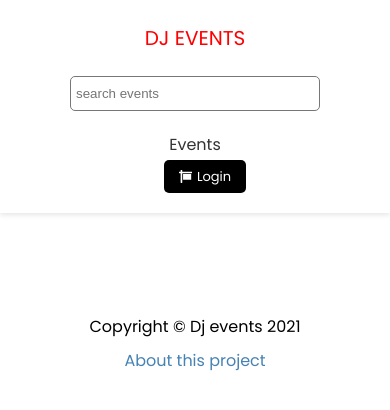
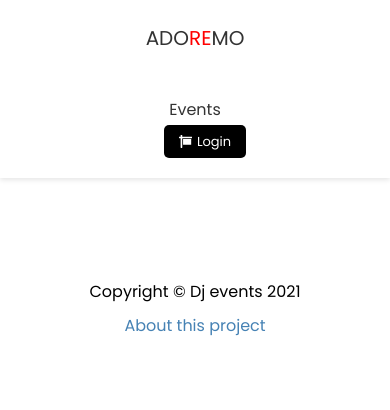
Before and after one commit to MiguelARam27/Next-Project, a Next.js app in the folder frontend/: page /account/login in a window 390 px wide. Shown: the top 410 px of the page. Built offline with nearby package versions, Linux system fonts and the light colour scheme; no server answers.

Commit message:
Header dropdown css

```diff
--- a/frontend/components/Header.js
+++ b/frontend/components/Header.js
@@ -1,5 +1,5 @@
 import Link from 'next/link';
-import styles from '../styles/Header.module.css';
+import styles from '../styles/Header.module.scss';
 import Search from './Search';
 import { FaSignInAlt, FaSignOutAlt, FaSign } from 'react-icons/fa';
 import AuthContext from '@/context/AuthContext';
@@ -11,10 +11,14 @@ export default function Header() {
     <div className={styles.header}>
       <div className={styles.logo}>
         <Link href={'/'}>
-          <a>Dj Events</a>
+          <a>
+            <span>Ado</span>
+            <span>Re</span>
+            <span>Mo</span>
+          </a>
         </Link>
       </div>
-      <Search />
+
       <nav>
         <ul>
           <li>
@@ -22,6 +26,14 @@ export default function Header() {
               <a>Events</a>
             </Link>
           </li>
+          {/* future content TODO */}
+          {/* <li className={styles.dropdown}>
+            <span>hello</span>
+
+            <div className={styles.dropdownContent}>
+              <h1>shown</h1>
+            </div>
+          </li> */}
 
           {user ? (
             <>
--- a/frontend/styles/Header.module.css
+++ /dev/null
@@ -1,56 +0,0 @@
-.header {
-  display: flex;
-  justify-content: space-between;
-  align-items: center;
-  background: #fff;
-  color: #333;
-  height: 60px;
-  padding: 0 30px;
-  box-shadow: 0 2px 5px rgba(0, 0, 0, 0.1);
-}
-
-.header a {
-  color: #333;
-  margin-right: 20px;
-}
-
-.header a:hover {
-  color: #000;
-}
-.header ul {
-  display: flex;
-  align-items: center;
-  justify-content: center;
-  list-style: none;
-}
-
-.logo {
-  color: red;
-  font-size: 20px;
-  text-transform: uppercase;
-}
-
-.logo a {
-  color: red;
-}
-
-@media (max-width: 768px) {
-  .header {
-    flex-direction: column;
-    height: auto;
-  }
-
-  .header ul {
-    margin: 20px 0;
-    flex-direction: column;
-    text-align: center;
-  }
-
-  .header a {
-    margin-right: 0;
-  }
-
-  .logo {
-    margin: 20px 0;
-  }
-}
--- /dev/null
+++ b/frontend/styles/Header.module.scss
@@ -0,0 +1,75 @@
+.header {
+  display: flex;
+  justify-content: space-between;
+  align-items: center;
+  background: #fff;
+  color: #333;
+  height: 60px;
+  padding: 0 30px;
+  box-shadow: 0 2px 5px rgba(0, 0, 0, 0.1);
+
+  a {
+    color: #333;
+    margin-right: 20px;
+    &:hover {
+      color: #000;
+    }
+    span {
+      &:nth-of-type(2) {
+        color: red;
+      }
+    }
+  }
+
+  ul {
+    display: flex;
+    align-items: center;
+    justify-content: center;
+    list-style: none;
+
+    .dropdown {
+      position: relative;
+      display: inline-block;
+
+      &:hover {
+        .dropdownContent {
+          display: block;
+        }
+      }
+      transition: all 0.4s ease-out;
+    }
+    .dropdownContent {
+      display: none;
+      position: absolute;
+      background-color: red;
+
+      padding: 1rem 1.4rem;
+      box-shadow: 0px 8px 16px 0px rgba(0, 0, 0, 0.2);
+
+      z-index: 1;
+    }
+  }
+
+  .logo {
+    color: black;
+    font-size: 20px;
+    text-transform: uppercase;
+  }
+
+  @include respond(tab-land) {
+    flex-direction: column;
+    height: auto;
+    a {
+      margin-right: 0;
+    }
+    ul {
+      margin: 20px 0;
+      flex-direction: column;
+      text-align: center;
+    }
+
+    .logo {
+      margin: 20px 0;
+    }
+  }
+}
--- a/frontend/styles/globals.css
+++ b/frontend/styles/globals.css
@@ -9,6 +9,7 @@
 html,
 body {
   font-family: 'Poppins', sans-serif;
+
   line-height: 1.8;
 }
 
--- a/frontend/styles/main.scss
+++ b/frontend/styles/main.scss
@@ -4,6 +4,7 @@ $color-bg-dark: #121b24;
 //dimensions
 $nav-bar-height: 5vh;
 //mixin for responsiveness
+
 @mixin respond($breakpoint) {
   @if $breakpoint == phone {
     @media only screen and (max-width: 37.5em) {
@@ -16,7 +17,7 @@ $nav-bar-height: 5vh;
     } //900px
   }
   @if $breakpoint == tab-land {
-    @media only screen and (max-width: 75em) {
+    @media only screen and (max-width: 768px) {
       @content;
     } //1200px
   }
```
Also changed, not shown: frontend/components/LandingNav/index.js (deleted, +0 -18 lines).
